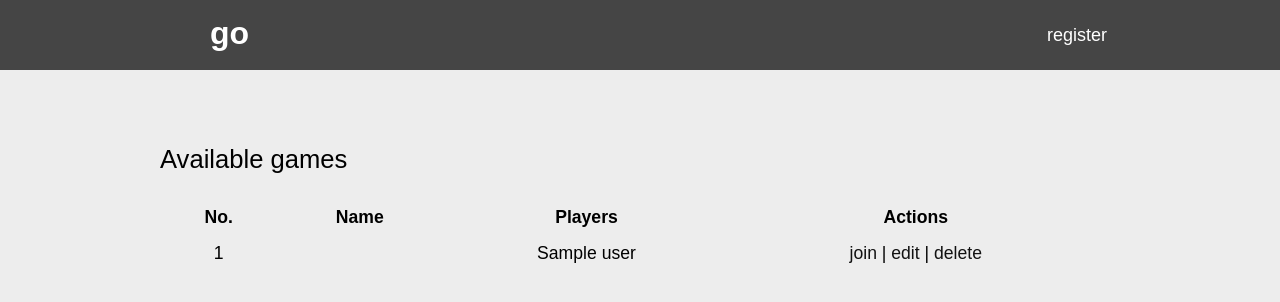
After one commit to somnam/xo, a Django app: template xo/templates/go/read.html in a window 1280 px wide. The commit adds this page. Shown: the top 302 px of the page. Run offline with Django 3.2, Linux system fonts and the light colour scheme; the template is opened without the code that fills it: most values are stand-ins (such as "Sample title", 1, 10 or a date in 2020); parts of the project's set-up code (start-up, migrations or seed data) failed here and were passed over.

Commit message:
- corrected unit test to use proper model calls - corrected BOARD_SIZES set in Board model - added 'read' view and style - added 'is_even' filter - added header-nav block to base template - set max-width in base style - removed xo/views.py

```diff
--- a/go/urls.py
+++ b/go/urls.py
@@ -4,13 +4,17 @@ urlpatterns = patterns(
     'go.views',
 
     ## Get list of games
-    #url(r'^$', 'read'),
+    url(r'^$', 'read'),
+
     ## Create new game
     #url(r'^create/', 'create'),
+
     ## Join game
     #url(r'^(?P<game_id>\d+)/join/$', 'join'),
+
     ## Update game
     #url(r'^(?P<game_id>\d+)/update/$', 'update'),
+
     ## Delete game
     #url(r'^(?P<game_id>\d+)/delete/$', 'delete'),
 )
--- a/templatetags/templatetags/tags_extras.py
+++ b/templatetags/templatetags/tags_extras.py
@@ -5,6 +5,13 @@ register = Library()
 @register.filter
 def get_range(value):
     """
-    Filter - returns a list containing range made from given value.
+    Returns a list containing range made from given value.
     """
     return range(value)
+
+@register.filter
+def is_even(value):
+    """
+    Returns true for even numeric values.
+    """
+    return 0 if value % 2 else 1
--- a/xo/static/css/base.css
+++ b/xo/static/css/base.css
@@ -56,6 +56,7 @@ body {
 
 #content {
     margin: 75px auto;
+    max-width: 960px;
 }
 
 .auth {
--- /dev/null
+++ b/xo/static/css/go/read.css
@@ -0,0 +1,33 @@
+#go-games {
+    width: 98%;
+    border-collapse: collapse;
+}
+
+#go-games caption {
+    text-align: left;
+    font-size: 1.6em;
+    padding-bottom: 25px;
+}
+
+#go-games td, #go-games th {
+    font-size: 1.1em;
+    padding: 5px 10px 5px 10px;
+}
+
+#go-games th {
+    padding-top: 8px;
+    padding-bottom: 10px;
+}
+
+#go-games td {
+    text-align: center;
+}
+
+#go-games tr.alt td {
+    background-color: #dedede;
+}
+
+#go-games td a {
+    color: #121212;
+    text-transform: lowercase;
+}
--- a/xo/templates/base.html
+++ b/xo/templates/base.html
@@ -23,6 +23,7 @@
                 <div class="header-nav">
                 <ul>
                     {% if user.is_authenticated %}
+                    {% block header-nav %}{% endblock %}
                     <li><a href="{% url django.contrib.auth.views.logout_then_login %}">logout</a></li>
                     {% else %}
                     <li><a href="{% url auth.views.register %}">register</a></li>
--- /dev/null
+++ b/xo/templates/go/read.html
@@ -0,0 +1,56 @@
+{% extends 'base.html' %}
+
+{% load tags_extras %}
+
+{% block css %}
+<link rel="stylesheet" type="text/css" href="{{ STATIC_URL }}css/go/read.css" />
+{% endblock %}
+
+{% block header-nav %}
+<li><a href="#">add game</a></li>
+{% endblock %}
+
+{% block content %}
+
+<table id="go-games">
+  <caption>Available games</caption>
+  <colgroup>
+    <col id="identifier">
+    <col id="name">
+    <col id="players">
+    <col id="actions">
+    <tr>
+      <th scope="col">No.</th>
+      <th scope="col">Name</th>
+      <th scope="col">Players</th>
+      <th scope="col">Actions</th>
+    </tr>
+    {% for game in games %}
+
+    {% if forloop.counter|is_even %}
+    <tr class="alt">
+      {% else %}
+      <tr>
+        {% endif %}
+        <td>{{ game.id }}</td>
+        <td></td>
+        {% with users=game.users.all %}
+        <td>
+          {% for user in users %}
+          <span>{{ user }}</span>
+          {% endfor %}
+        </td>
+        <td>
+          {% if users.count < 2 %}
+          <a href="#">join</a> &#124;
+          {% endif %}
+          <a href="#">edit</a> &#124;
+          <a href="#">delete</a>
+        </td>
+        {% endwith %}
+      </tr>
+      {% endfor %}
+    </colgroup>
+  </table>
+
+{% endblock %}
--- a/xo/urls.py
+++ b/xo/urls.py
@@ -17,7 +17,7 @@ urlpatterns = patterns(
     # Uncomment the next line to enable the admin:
     # url(r'^admin/', include(admin.site.urls)),
 
-    url(r'^$', 'xo.views.home', name='home'),
+    url(r'^$', 'go.views.read', name='home'),
 
     # Auth views
     url(r'^', include('auth.urls')),
```
Also changed, not shown: common/tests.py (+8 -8 lines), go/models.py (+6 -7 lines), go/views.py (+10 -0 lines), xo/views.py (deleted, +0 -9 lines).
